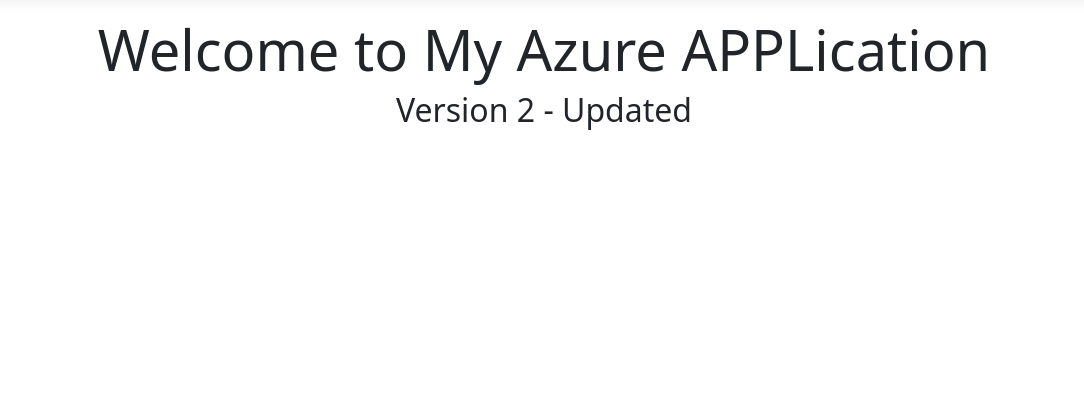
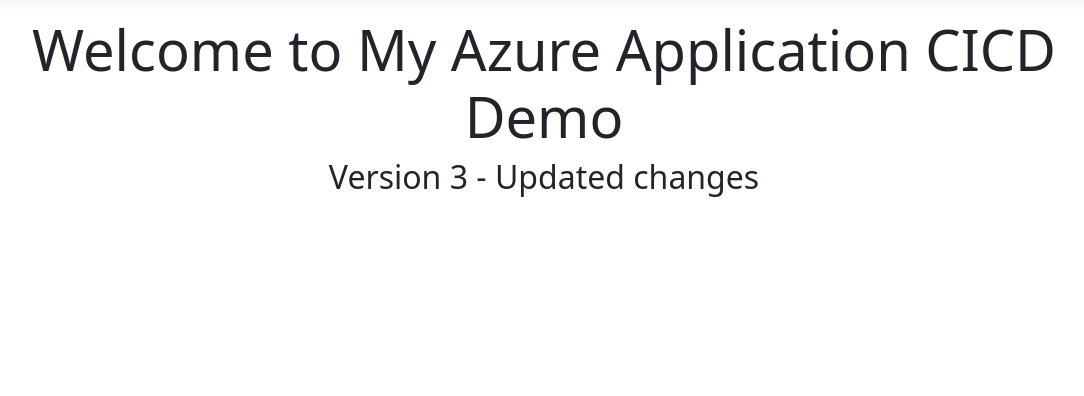
Before and after one commit to seethasl1/CICD_Demo_NOV2026, an ASP.NET Core app: page / in a window 1280 px wide. Shown: the part 57-453 px from the top of the page, without its empty margins (96-1180 px from the left). Run offline with ASP.NET Core 8, Linux system fonts and the light colour scheme; style sheets or scripts are compiled from the project's sources.

Commit message:
Initial commit

```diff
--- a/CICD_Demo_NOV2026/Controllers/HomeController.cs
+++ b/CICD_Demo_NOV2026/Controllers/HomeController.cs
@@ -8,7 +8,7 @@ namespace CICD_Demo_NOV2026.Controllers
     {
         public IActionResult Index()
         {
-            ViewBag.Message = "Version 2 - Updated";
+            ViewBag.Message = "Version 3 - Updated changes";
             return View();
         }
 
--- a/CICD_Demo_NOV2026/Views/Home/Index.cshtml
+++ b/CICD_Demo_NOV2026/Views/Home/Index.cshtml
@@ -3,6 +3,6 @@
 }
 
 <div class="text-center">
-    <h1 class="display-4">Welcome to My Azure APPLication</h1>
+    <h1 class="display-4">Welcome to My Azure Application CICD Demo</h1>
    <h2>@ViewBag.Message</h2>
 </div>
```
